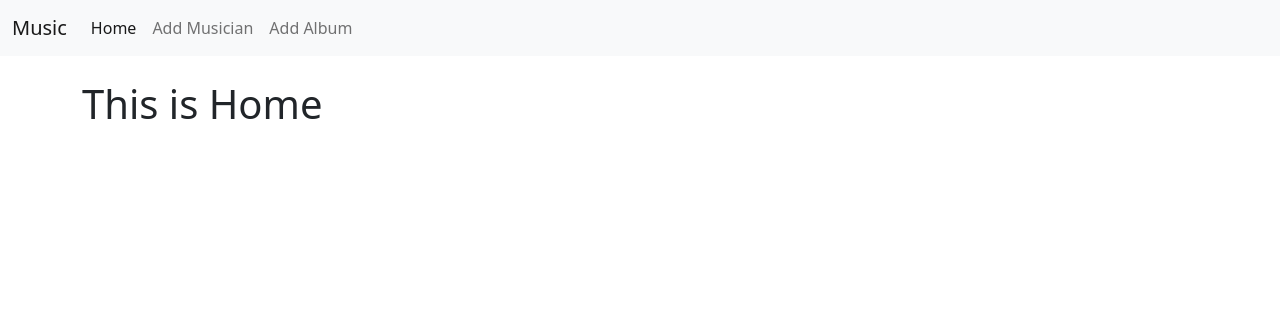
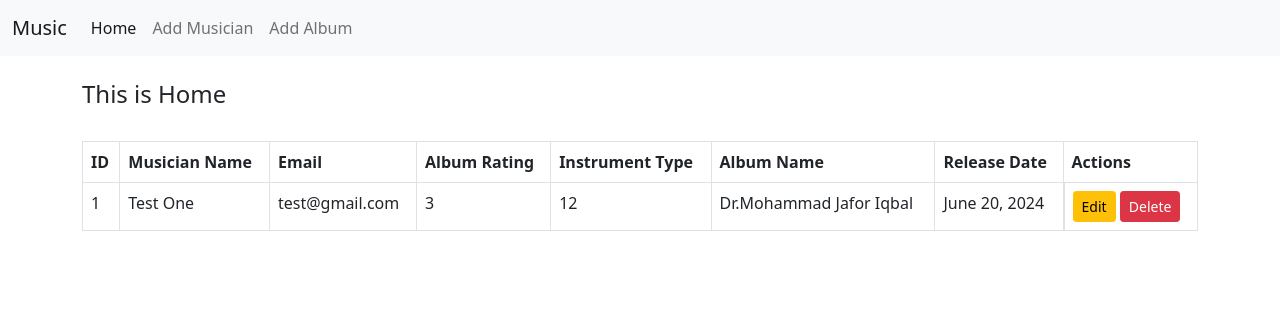
Before and after one commit to sudiptakumarshil/module-15.5, a Django app: page / in a window 1280 px wide. Shown: the top 316 px of the page. Run offline with Django 5.2, Linux system fonts and the light colour scheme; data comes from the database, SQL or seed files in the repository; both versions use the stored data as it was after the commit; some libraries are stand-ins or nearby versions.

Commit message:
Album is added to home page

```diff
--- a/album/forms.py
+++ b/album/forms.py
@@ -13,6 +13,6 @@ class AlbumForm(forms.ModelForm):
         model = Album
         fields = "__all__"
         widgets = {
-            'musician': forms.SelectMultiple(attrs={'class': 'select2'}),
+            'musician': forms.Select(attrs={'class': 'select2'}),
             'rating': forms.Select(choices=CHOICES,attrs={'class': 'select2'}),
         }
--- a/album/urls.py
+++ b/album/urls.py
@@ -1,6 +1,8 @@
 from django.urls import path
-from .views import add_album
+from .views import add_album, delete_album, edit_album
 
 urlpatterns = [
     path('add/', add_album, name='album.add'),
+    path('edit/<int:id>', edit_album, name='album.edit'),
+    path('delete/<int:id>', delete_album, name='album.delete'),
 ]
--- a/music/views.py
+++ b/music/views.py
@@ -1,4 +1,6 @@
 from django.shortcuts import render
+from album.models import Album
 
 def home(request):
-    return render(request,'home.html')
+    data = Album.objects.all()
+    return render(request,'home.html',{'data':data})
--- a/templates/home.html
+++ b/templates/home.html
@@ -6,6 +6,43 @@
 
 {% block content %}
   <div class="container">
-    <div class="row mt-4"><h1>This is Home</h1></div>
+    <div class="row mt-4">
+      <h4>This is Home</h4>
+      <div class="col-md-12 col-sm-12 col-lg-12">
+        <div class="table-responsive">
+          <table class="table table-bordered mt-4">
+            <thead>
+              <tr>
+                <th>ID</th>
+                <th>Musician Name</th>
+                <th>Email</th>
+                <th>Album Rating</th>
+                <th>Instrument Type</th>
+                <th>Album Name</th>
+                <th>Release Date</th>
+                <th>Actions</th>
+              </tr>
+            </thead>
+            <tbody>
+              {% for item in data %}
+                <tr>
+                  <td>{{ forloop.counter }}</td>
+                  <td>{{ item.musician.first_name }} {{ item.musician.last_name }}</td>
+                  <td>{{ item.musician.email }}</td>
+                  <td>{{ item.rating }}</td>
+                  <td>{{ item.musician.instrument_type }}</td>
+                  <td>{{ item.name }}</td>
+                  <td>{{ item.release_date }}</td>
+                  <td class="d-flex">
+                    <a href="{% url 'album.edit' item.id %}" class="btn btn-warning btn-sm inline-button">Edit</a> &nbsp;
+                    <a href="{% url 'album.delete' item.id %}" onclick="return confirm('Are you sure?')" class="btn btn-danger btn-sm inline-button">Delete</a>
+                  </td>
+                </tr>
+              {% endfor %}
+            </tbody>
+          </table>
+        </div>
+      </div>
+    </div>
   </div>
 {% endblock %}
```
Also changed, not shown: album/views.py (+31 -1 lines), db.sqlite3.
